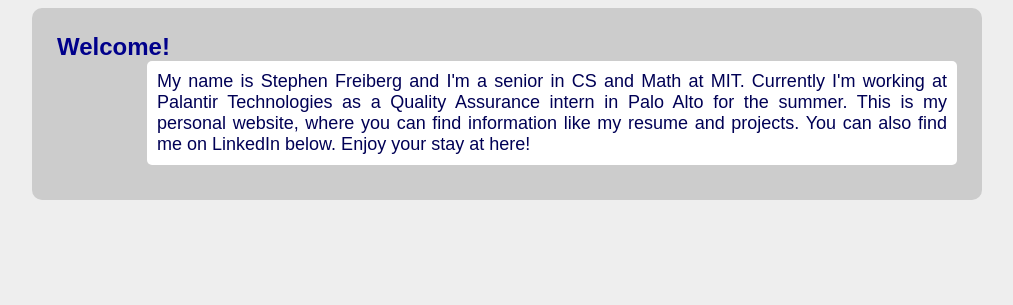
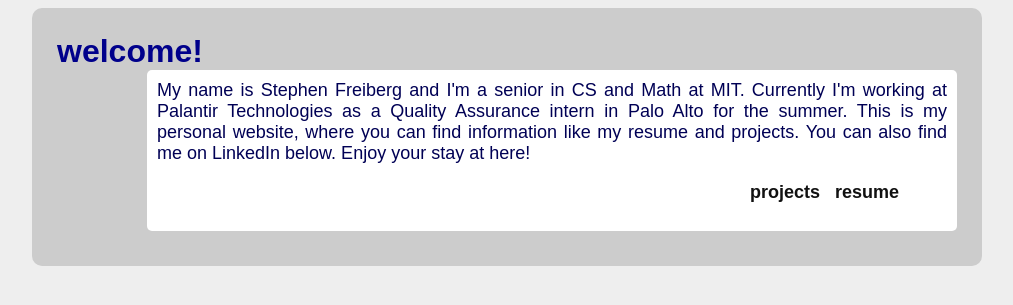
Before and after one commit to TheConnMan/Website, a PHP site: page / in a window 1280 px wide. Shown: the top 305 px of the page, without its empty margins (133-1146 px from the left). Run offline with PHP 8.4, Linux system fonts and the light colour scheme; some libraries are stand-ins or nearby versions.

Commit message:
added resume.

```diff
--- a/web/freiberg/index.html
+++ b/web/freiberg/index.html
@@ -12,7 +12,7 @@
 	<body>
 		<div id="content">
 			<div id="content-header">
-				Welcome!
+				welcome!
 
 				<div id="blurb">
 					My name is Stephen Freiberg and I'm a senior in CS and Math at MIT. Currently I'm working at
@@ -20,8 +20,19 @@
 
 					This is my personal website, where you can find information like my resume and projects. You
 					can also find me on LinkedIn below. Enjoy your stay at here!
+					<div id="nav_bar">
+						<ul>
+							<li>
+								<a href="./projects.html">projects</a>
+							</li>
+							<li>
+								<a href="./freiberg_resume.pdf">resume</a>
+							</li>
+						</ul>
+					</div>
 
 				</div>
+
 			</div>
 
 			<div id="linkedIn_Badge">
--- a/web/freiberg/style.css
+++ b/web/freiberg/style.css
@@ -16,7 +16,7 @@ body {
 	padding-bottom: 35px;
 }
 #content-header {
-	font-size: x-large;
+	font-size: xx-large;
 	color: #00008B;
 	font-weight: bolder;
 }
@@ -34,3 +34,17 @@ body {
 	padding: 10px;
 	border-radius: 5px;
 }
+#nav_bar {
+	font-size: normal;
+	font-weight: normal;
+	margin-left: 70%;
+	font-weight: bold;
+}
+li {
+	display: inline;
+}
+a {
+	text-decoration: none;
+	padding-right: 10px;
+	color: #111111;
+}
```
Also changed, not shown: 1 other file.
